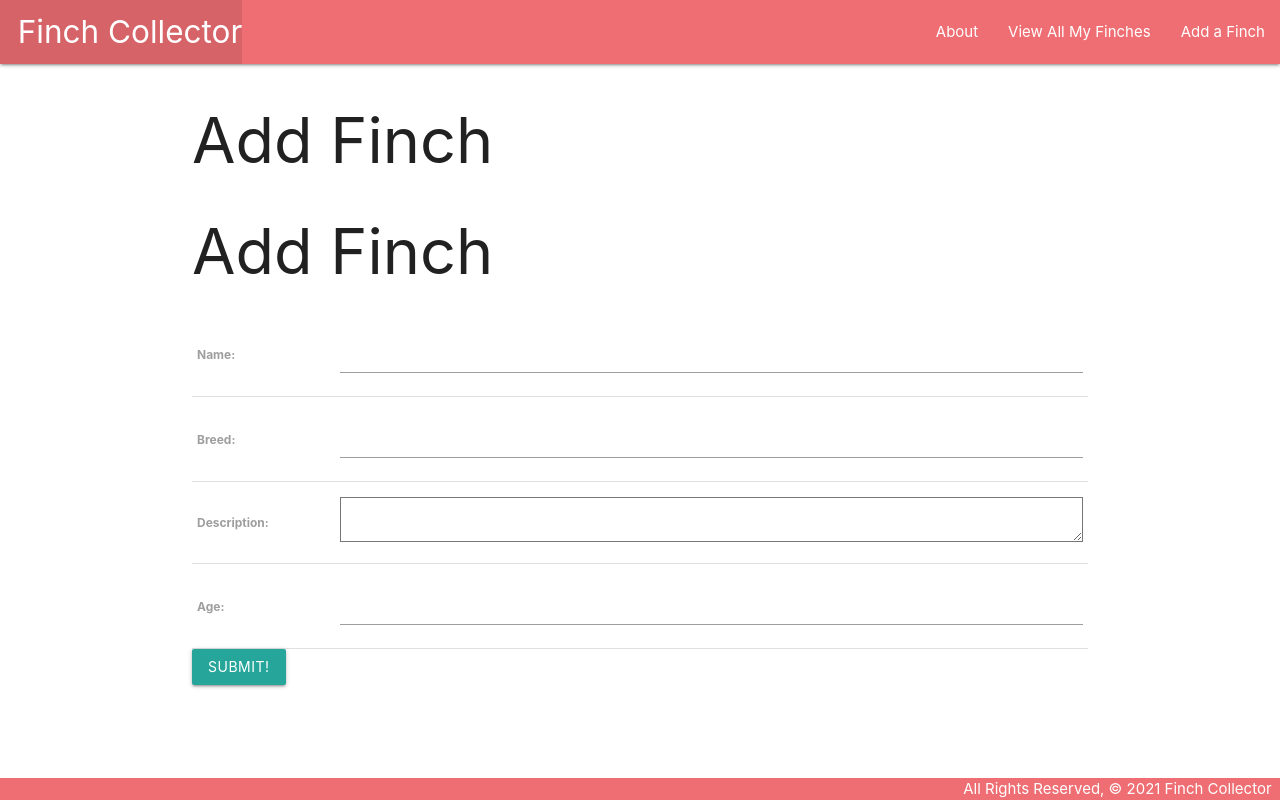
After one commit to sksoniaa/finches-lab, a Django app: page /finch/create/ in a window 1280 px wide. The commit adds this page. Run offline with Django 5.2, Linux system fonts and the light colour scheme.

Commit message:
update, create, delete

```diff
--- a/main_app/models.py
+++ b/main_app/models.py
@@ -1,4 +1,6 @@
 from django.db import models
+from django.urls import reverse
+
 
 # Create your models here.
 
@@ -10,3 +12,6 @@ class Finch(models.Model):
 
     def __str__(self):
         return self.name
+
+    def get_absolute_url(self):
+      return reverse('detail', kwargs={'finch_id': self.id})
--- a/main_app/templates/base.html
+++ b/main_app/templates/base.html
@@ -5,7 +5,7 @@
   <meta charset="UTF-8">
   <meta name="viewport" content="width=device-width, initial-scale=1.0">
   <meta http-equiv="X-UA-Compatible" content="ie=edge">
-  <title>Cat Collector</title>
+  <title>Finch Collector</title>
   <link rel="stylesheet" href="https://cdnjs.cloudflare.com/ajax/libs/materialize/1.0.0/css/materialize.min.css">
   <link rel="stylesheet" href="{% static 'css/style.css' %}">
 </head>
@@ -19,6 +19,7 @@
         <ul class="right">
           <li><a href="/about">About</a></li>
           <li><a href="/finches">View All My Finches</a></li>
+          <li><a href="{% url 'finches_create' %}">Add a Finch</a></li>
         </ul>
       </div>
     </nav>
--- a/main_app/templates/finches/detail.html
+++ b/main_app/templates/finches/detail.html
@@ -14,6 +14,10 @@
       <p>Age: Kitten</p>
     {% endif %}
   </div>
+  <div class="card-action">
+    <a href="{% url 'finches_update' finch.id %}">Edit</a>
+    <a href="{% url 'finches_delete' finch.id %}">Delete</a>
+  </div>
 </div>
 
 {% endblock %}
--- /dev/null
+++ b/main_app/templates/main_app/finch_form.html
@@ -0,0 +1,23 @@
+{% extends 'base.html' %}
+
+{% block content %}
+
+{% if object %}
+<h1>Edit <span class="teal-text">{{object.name}}</span></h1>
+{% else %}
+<h1>Add Finch</h1>
+{% endif %}
+
+  <h1>Add Finch</h1>
+  <!-- Leaving the action empty makes the form post to the same url used to display it -->
+  <form action="" method="POST">
+    <!-- Django requires the following for security purposes -->
+    {% csrf_token %}
+    <table>
+      <!-- Render the inputs inside of <tr>s & <td>s -->
+      {{ form.as_table }}
+    </table>
+    <input type="submit" value="Submit!" class="btn">
+  </form>
+
+{% endblock %}
--- a/main_app/urls.py
+++ b/main_app/urls.py
@@ -7,5 +7,7 @@ urlpatterns = [
   path('about/', views.about, name='about'),
   path('finches/', views.finches_index, name='index'),
   path('finches/<int:finch_id>/', views.finches_detail, name='detail'),
-
+  path('finch/create/', views.FinchCreate.as_view(), name='finches_create'),
+  path('finches/<int:pk>/update/', views.FinchUpdate.as_view(), name='finches_update'),
+  path('finches/<int:pk>/delete/', views.FinchDelete.as_view(), name='finches_delete'),
 ]
--- a/main_app/views.py
+++ b/main_app/views.py
@@ -1,4 +1,5 @@
 from django.shortcuts import render
+from django.views.generic.edit import CreateView, UpdateView, DeleteView
 
 from .models import Finch
 
@@ -7,6 +8,25 @@ def home(request):
 
 def about(request):
 	return render(request, 'about.html')
+
+class FinchCreate(CreateView):
+	model = Finch
+	fields = '__all__'
+
+
+class FinchUpdate(UpdateView):
+	model = Finch
+	# disallow renaming of the cat
+	fields = ['breed', 'description', 'age']
+	# uses def get_absolute_url in models.py to redirect the put request
+	# back to the the detail page of the cat just updated
+
+class FinchDelete(DeleteView):
+	model = Finch
+	# define the success_url here because the def get_absolute_url in the models.property
+	# redirects to a detail page which doesn't make sense since we deleted it
+	success_url = '/finches' # redirect to cats_index path
+
 
 def finches_index(request):
 	# tell the model to find all the rows in the cats table!
```
Also changed, not shown: main_app/templates/main_app/finch_confirm_delete.html (added, +13 -0 lines).
